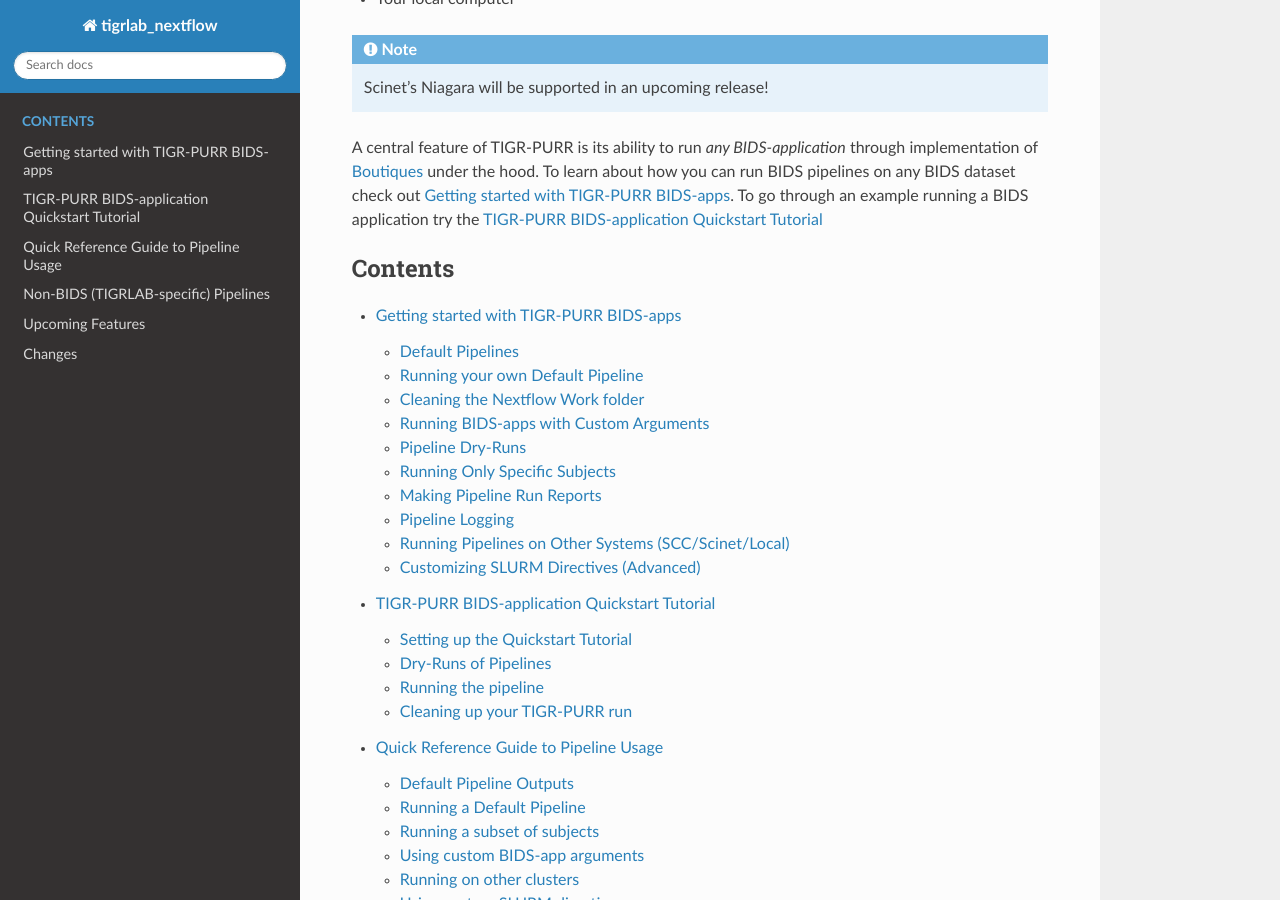
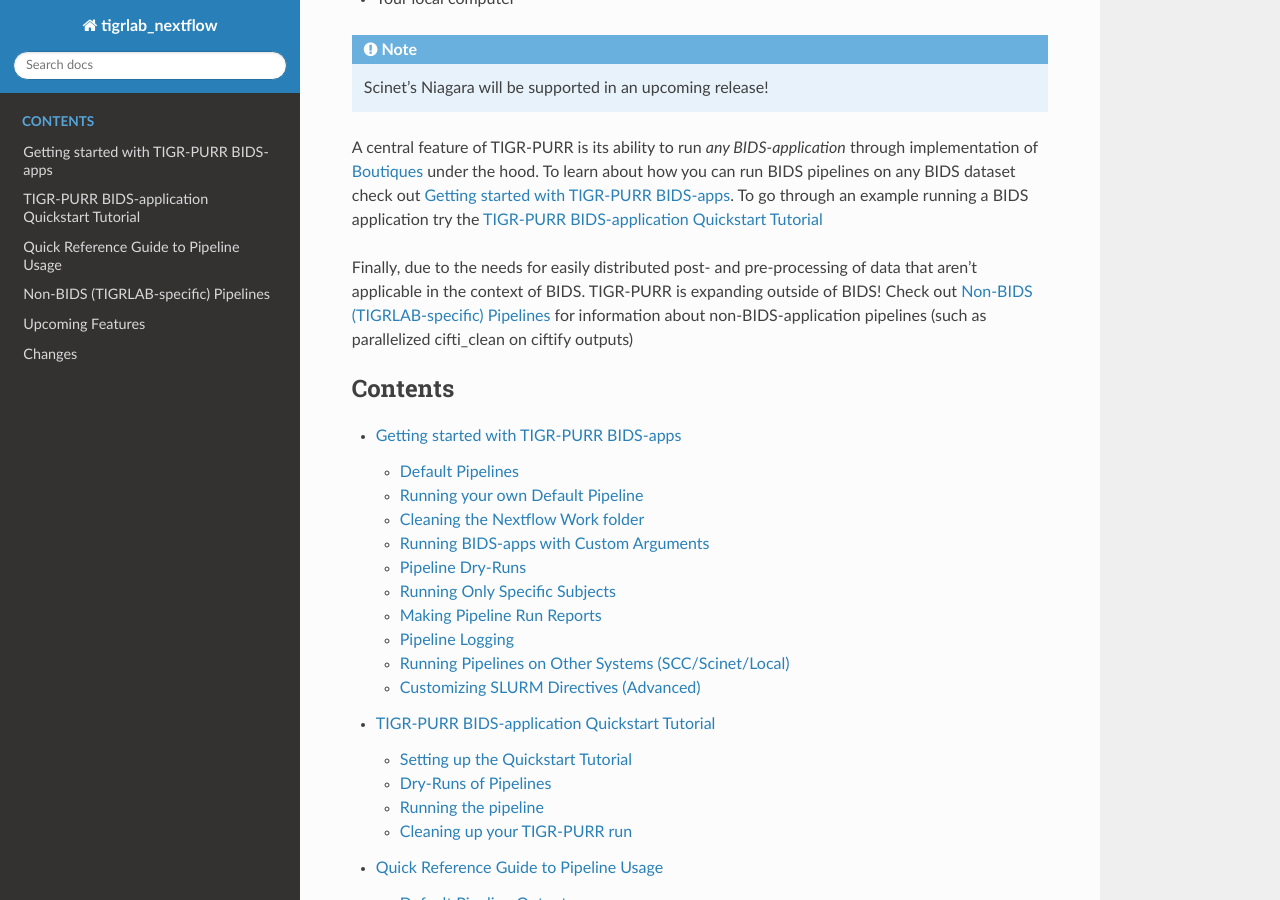
Before and after one commit to kimjetwav/TIGR_PURR, a Sphinx documentation site: the page built from docs/source/index.rst, in a window 1280 px wide and 900 px high, scrolled down 450 px. Built offline with Sphinx 7.4.7 and the Read the Docs theme 2.0.0, drawn with Linux system fonts in a browser that asks for light colours.

Commit message:
add a little bit on non-BIDS applications

```diff
--- a/docs/source/index.rst
+++ b/docs/source/index.rst
@@ -21,6 +21,8 @@
 A central feature of TIGR-PURR is its ability to run *any BIDS-application* through implementation of `Boutiques <https://www.boutiques.github.io>`_ under the hood. To learn about how you can run BIDS pipelines on any BIDS dataset check out :ref:`getting_started`. To go through an example running a BIDS application try the :ref:`quickstart_tutorial`
 
 
+Finally, due to the needs for easily distributed post- and pre-processing of data that aren't applicable in the context of BIDS. TIGR-PURR is expanding outside of BIDS! Check out :ref:`not_bids` for information about non-BIDS-application pipelines (such as parallelized cifti_clean on ciftify outputs)
+
 .. toctree::
    :maxdepth: 2
    :caption: Contents
```
